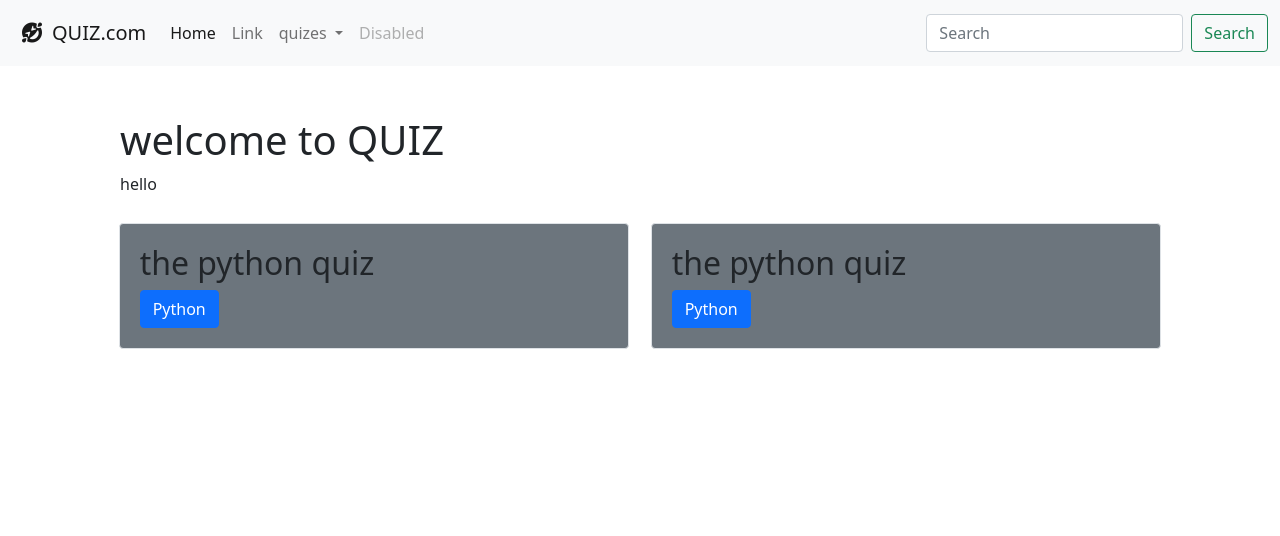
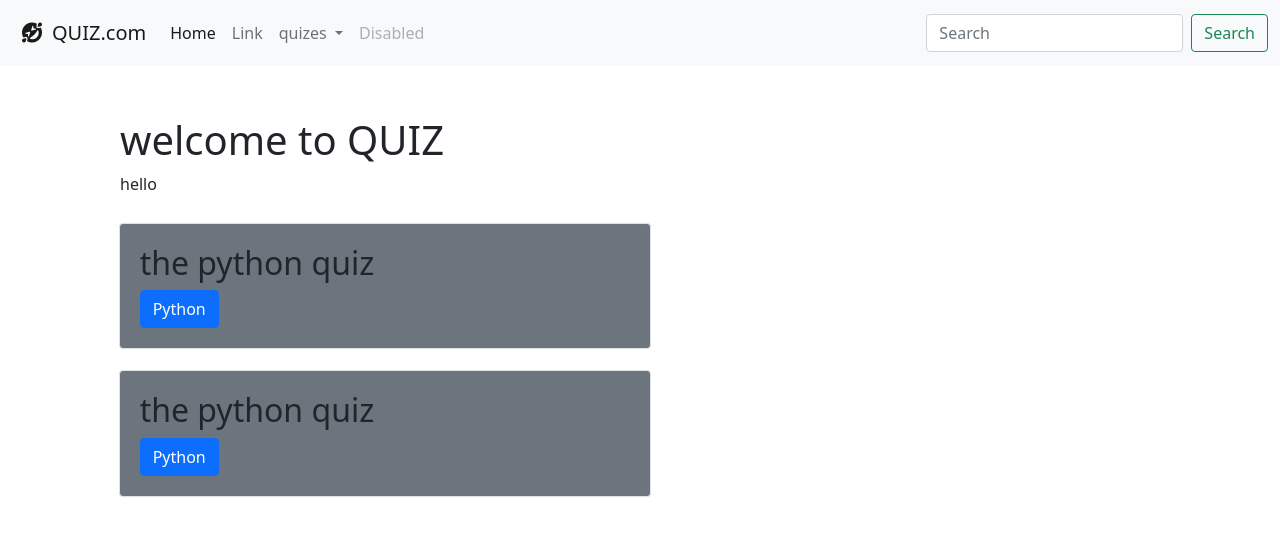
Before and after one commit to BenjaminPet/quiz_web, a website: page index.html in a window 1280 px wide. Drawn offline with nearby package versions, Linux system fonts and the light colour scheme.

Commit message:
Update index.html

```diff
--- a/index.html
+++ b/index.html
@@ -53,11 +53,11 @@
 
       <p>hello</p>
       <div class="row">
-        <div class="col bg-secondary border rounded" style="margin: 1%; padding: 20px;">
+        <div class="col-6 bg-secondary border rounded" style="margin: 1%; padding: 20px;">
           <h2>the python quiz</h2>
           <button class="btn btn-primary">Python</button>
         </div>
-        <div class="col bg-secondary border rounded" style="margin: 1%; padding: 20px;">
+        <div class="col-6 bg-secondary border rounded" style="margin: 1%; padding: 20px;">
           <h2>the python quiz</h2>
           <button class="btn btn-primary">Python</button>
         </div>
```
